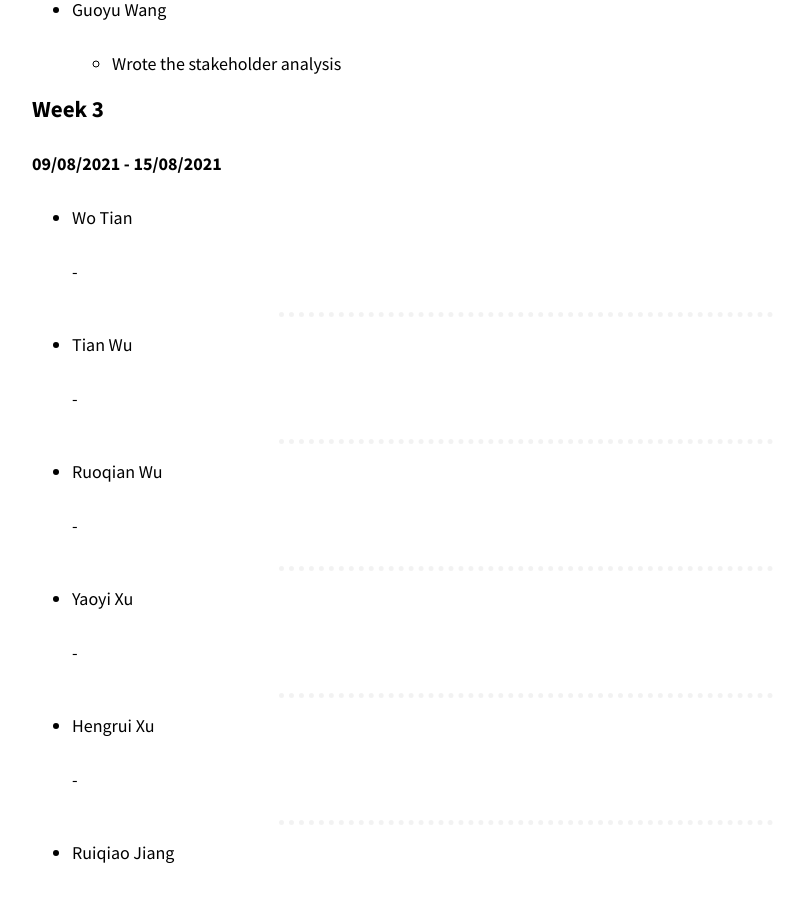
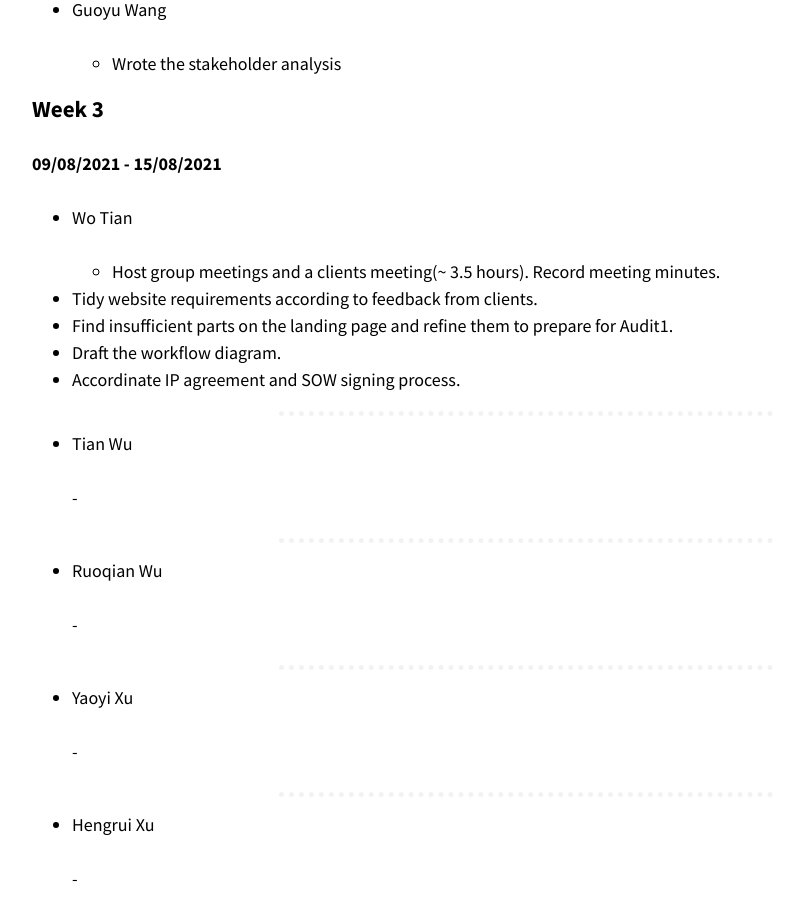
Before and after one commit to optofab/optofab.github.io, a Jekyll site: the page built from logs.md, in a window 1280 px wide and 900 px high, scrolled down 11862 px. Shown: the whole window, without its empty margins (114-917 px from the left). Built offline with Jekyll 4.4.1, drawn with Linux system fonts in a browser that asks for light colours; nearby versions of some CDN libraries; emoji names are drawn with the system emoji font.

Commit message:
Update logs.md

```diff
--- a/logs.md
+++ b/logs.md
@@ -457,7 +457,11 @@ OptoFab:
 
 - Wo Tian
 
-  -
+  - Host group meetings and a clients meeting(~ 3.5 hours). Record meeting minutes.
+ - Tidy website requirements according to feedback from clients.
+ - Find insufficient parts on the landing page and refine them to prepare for Audit1.
+ - Draft the workflow diagram.
+- Accordinate IP agreement and SOW signing process.
 
 <hr class="hr-dotted">
 
```
